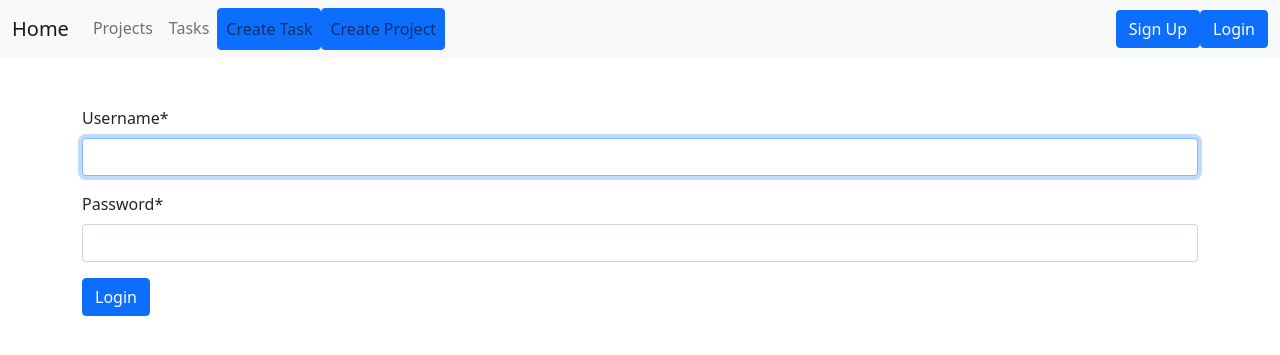
After one commit to gurnitha/2024-dj-project-management, a Django app: page /login in a window 1280 px wide. The commit adds this page. Shown: the top 355 px of the page. Run offline with Django 5.2, Linux system fonts and the light colour scheme; some libraries are stand-ins or nearby versions.

Commit message:
4. LoginView - To login the new user

```diff
--- a/config/settings.py
+++ b/config/settings.py
@@ -132,3 +132,5 @@ STATIC_URL = "static/"
 DEFAULT_AUTO_FIELD = "django.db.models.BigAutoField"
 
 CRISPY_TEMPLATE_PACK = 'bootstrap5'
+
+LOGIN_REDIRECT_URL ='tasks'
--- a/templates/navbar.html
+++ b/templates/navbar.html
@@ -25,7 +25,7 @@
             </ul>
         </div>
         <a class="btn btn-primary" href="{% url 'register' %}" role="button">Sign Up</a>
-        <a class="btn btn-primary" href="" role="button">Login</a>
+        <a class="btn btn-primary" href="{% url 'login' %}" role="button">Login</a>
     </div>
     </div>
     </div>
--- /dev/null
+++ b/users/templates/users/login.html
@@ -0,0 +1,15 @@
+{% extends 'base.html' %}
+{% load crispy_forms_tags %}
+{% block content %}
+<div class="container">
+    <div class="row my-5">
+        <div class="col-md-12">
+            <form action="" method="post" class="form">
+                {% csrf_token %}
+                {{ form|crispy }}
+                <button type="submit" class="btn btn-primary">Login</button>
+            </form>
+        </div>
+    </div>
+</div>
+{% endblock %}
--- a/users/urls.py
+++ b/users/urls.py
@@ -4,4 +4,5 @@ from . import views
 
 urlpatterns = [
 	path('register', views.registration, name = 'register'),
+	path('login', views.UserLoginView.as_view(), name = 'login'),
 ]
--- a/users/views.py
+++ b/users/views.py
@@ -31,3 +31,11 @@ def registration(request):
 	form = UserCreationForm
 	context = {'form':form}
 	return render(request, 'users/registration.html', context)
+
+
+from django.contrib.auth.forms import UserCreationForm,AuthenticationForm
+from django.contrib.auth.views import LoginView
+
+class UserLoginView(LoginView):
+	template_name = 'users/login.html'
+	form = AuthenticationForm
```
Also changed, not shown: README.md.
